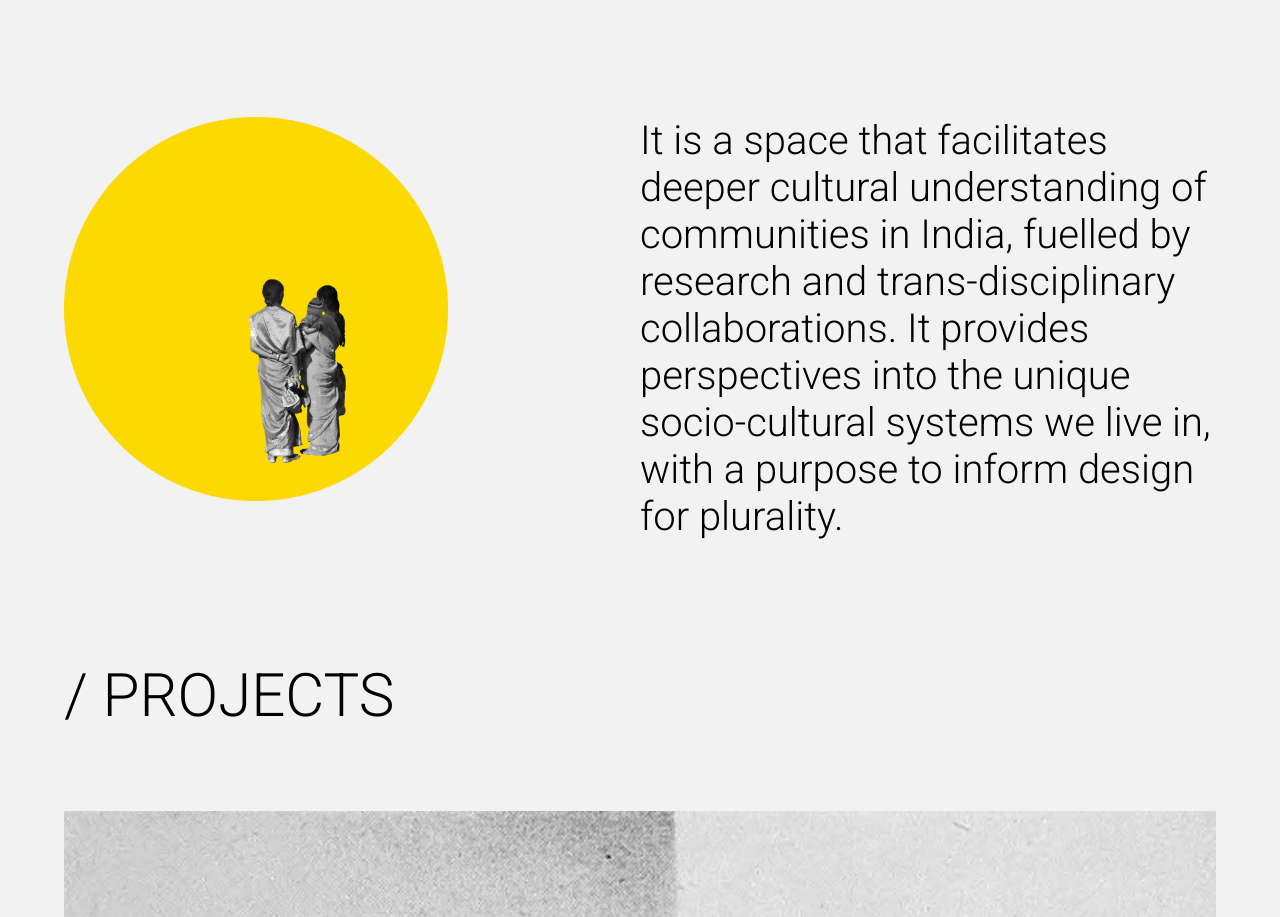
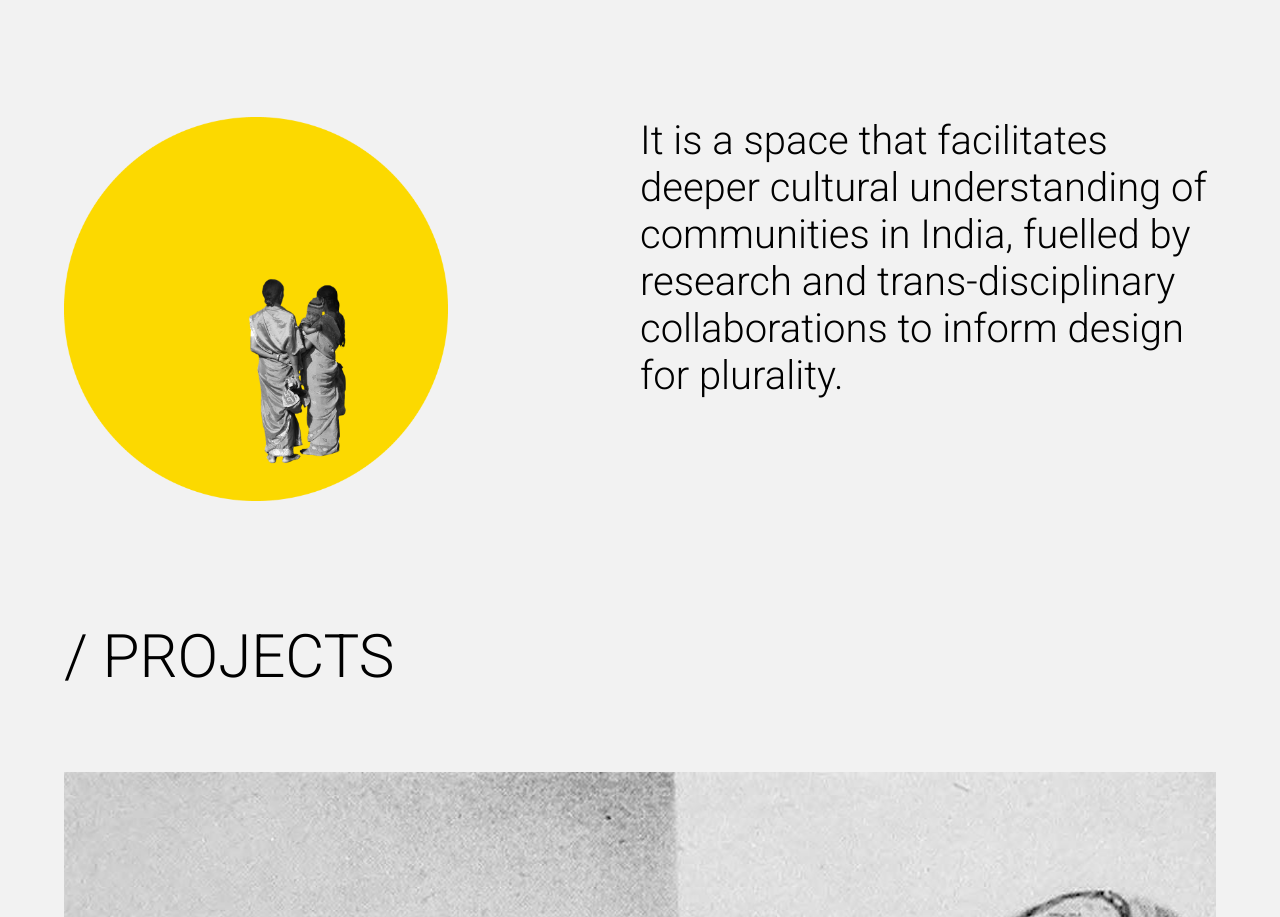
Before and after one commit to TreemouseHQ/culturelab, a plain HTML site: page index.html in a window 1280 px wide. Shown: the part 878-1795 px from the top of the page. Drawn offline with Linux system fonts and the light colour scheme.

Commit message:
Update index.html

```diff
--- a/index.html
+++ b/index.html
@@ -60,7 +60,7 @@
       <section class="intro">
         <h1>A sandbox for collective experiments on culture and ____.</h1>
         <img src="img/15.png" alt="circle">
-        <h2>It is a space that facilitates deeper cultural understanding of communities in India, fuelled by research and trans-disciplinary collaborations. It provides perspectives into the unique socio-cultural systems we live in, with a purpose to inform design for plurality.</h2>
+        <h2>It is a space that facilitates deeper cultural understanding of communities in India, fuelled by research and trans-disciplinary collaborations to inform design for plurality.</h2>
       </section>
 
       <!–– WORK SECTION ––>
```
